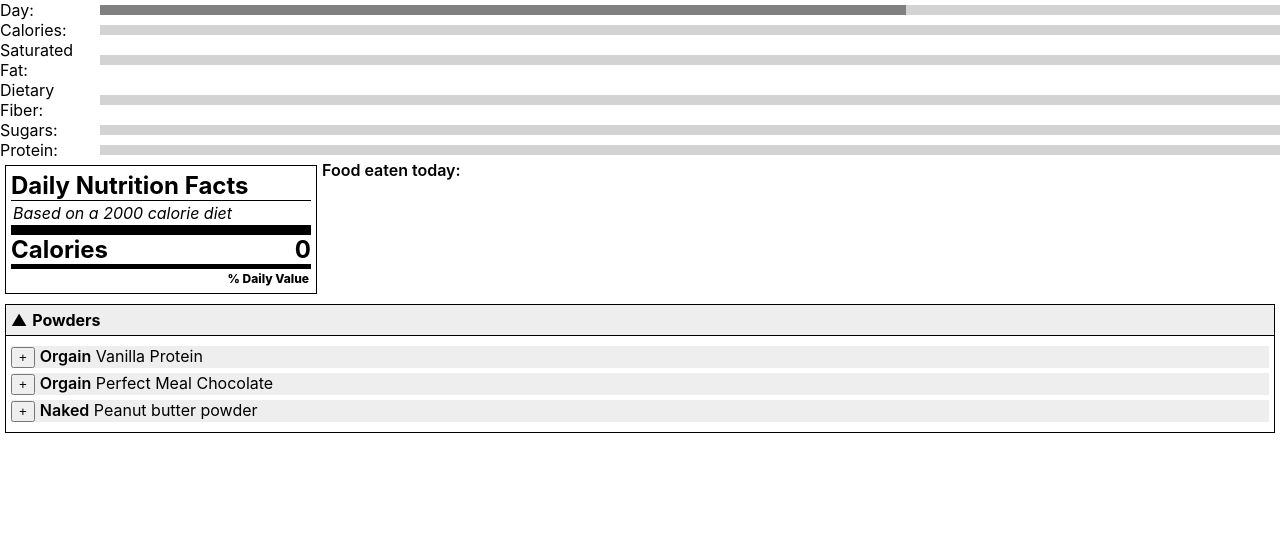
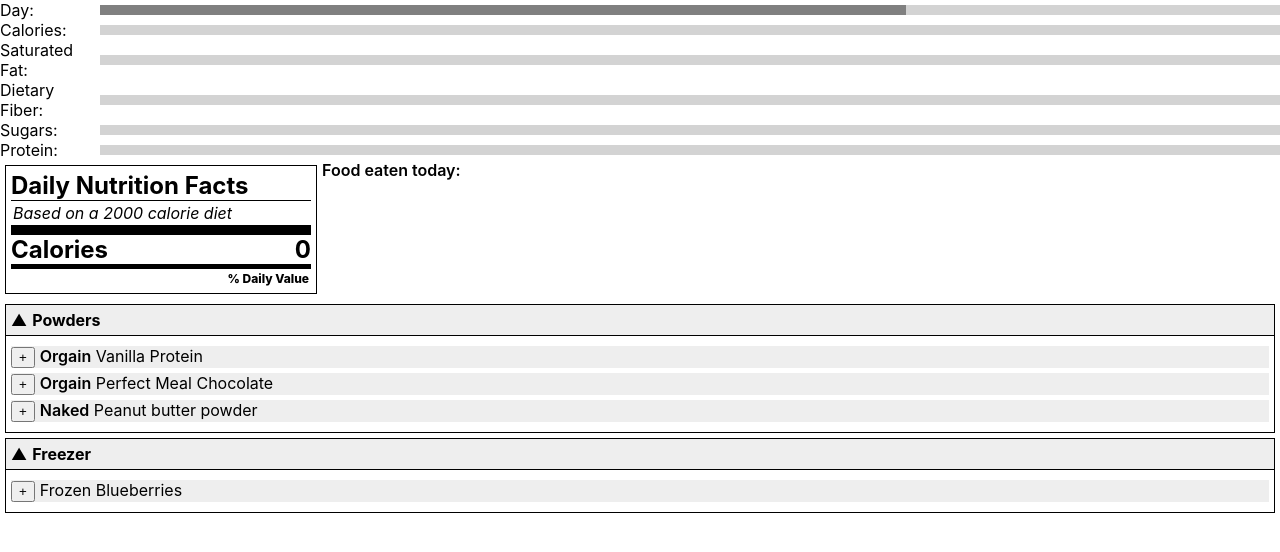
Before and after one commit to Macflash/meal-maker, a React (Create React App) app: page / in a window 1280 px wide. Shown: the top 552 px of the page. Built offline with nearby package versions, Linux system fonts and the light colour scheme.

Commit message:
Add freezer section

```diff
--- a/src/food/pantry.tsx
+++ b/src/food/pantry.tsx
@@ -1,12 +1,29 @@
 import React from "react";
 import { Eatable } from "./eatable";
 import { POWDERS } from "./eatables/powders";
+import { FREEZER } from "./eatables/freezer";
 
 export function Pantry({ onAdd }: { onAdd?: (added: Eatable) => void }) {
   return (
     <div>
-      <Collapsable title="Powders" startExpanded>
-        {POWDERS.map((p) => (
+      <PantrySection title="Powders" eatables={POWDERS} onAdd={onAdd} />
+      <PantrySection title="Freezer" eatables={FREEZER} onAdd={onAdd} />
+    </div>
+  );
+}
+
+function PantrySection({
+  onAdd,
+  eatables,
+  title,
+}: {
+  title: string;
+  eatables: ReadonlyArray<Eatable>;
+  onAdd?: (added: Eatable) => void;
+}) {
+  return (
+    <Collapsable title={title} startExpanded>
+      {eatables.map((p) => (
         <div style={{ backgroundColor: "#EEE", margin: "5px 0" }}>
           {onAdd ? (
             <button style={{ marginRight: 5 }} onClick={() => onAdd?.(p)}>
@@ -18,7 +35,6 @@
         </div>
       ))}
     </Collapsable>
-    </div>
   );
 }
 
```
Lines whose indentation alone changed are shown as unchanged.
